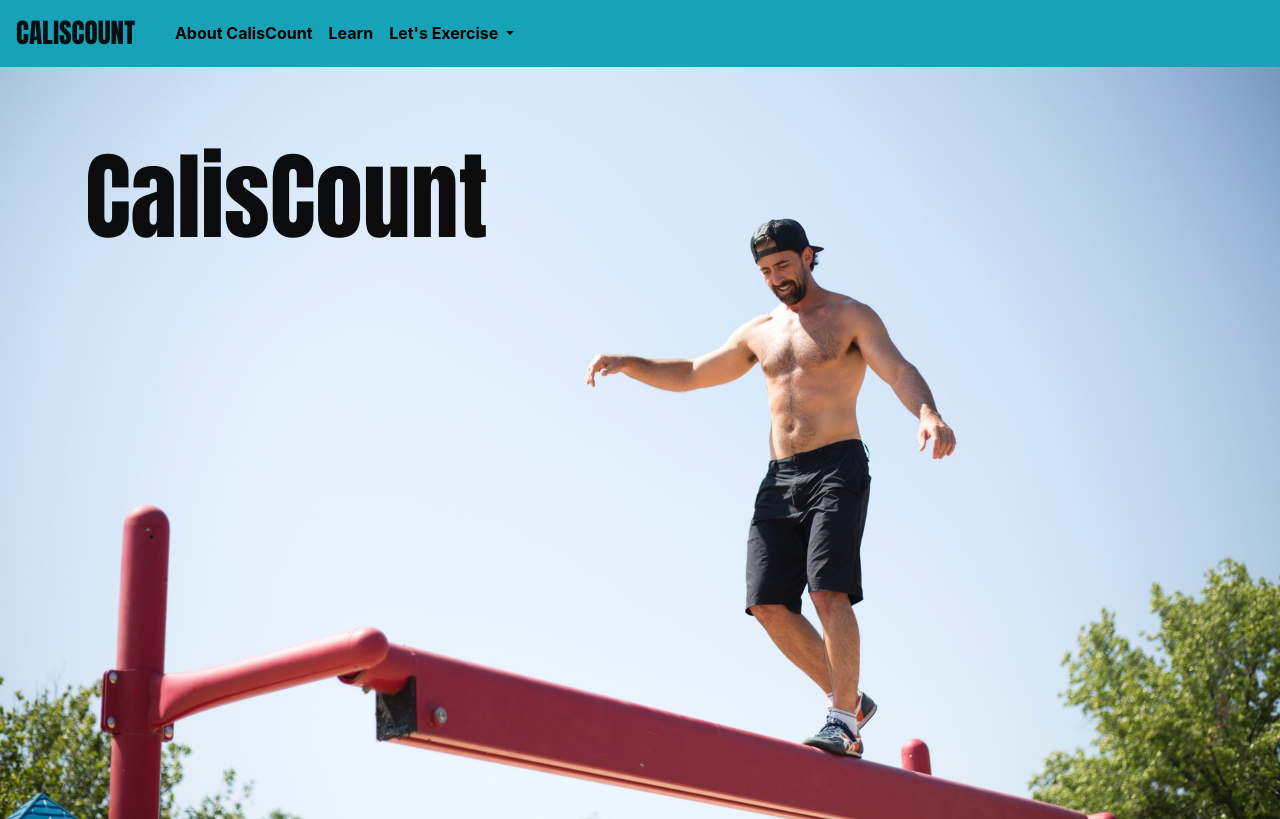
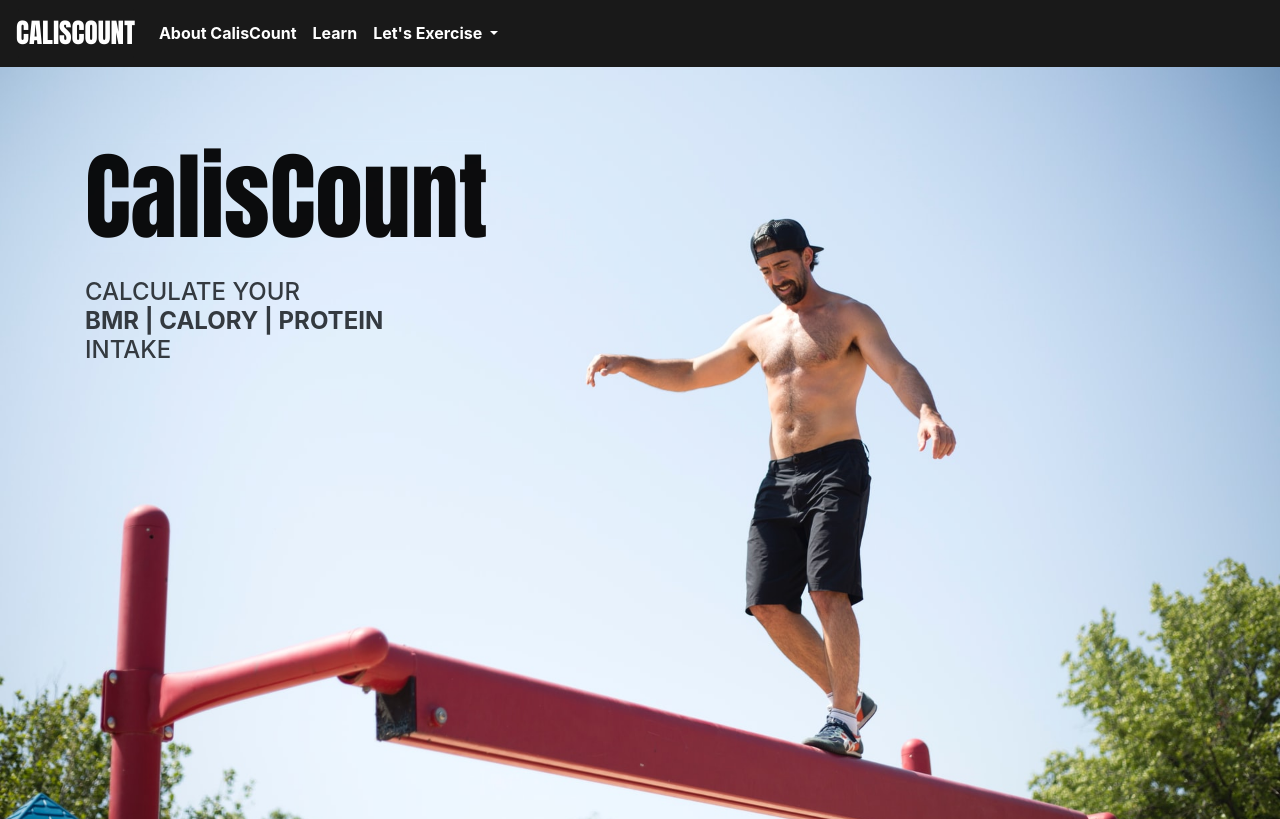
Before and after one commit to mayanksetia13/CalisCount, a Flask app: page / in a window 1280 px wide. Run offline with Flask 2, Linux system fonts and the light colour scheme; some libraries are stand-ins or nearby versions.

Commit message:
Update Styles, Background and Flash Messages

```diff
--- a/Calis/calisfit/routes.py
+++ b/Calis/calisfit/routes.py
@@ -85,7 +85,7 @@
 @login_required
 def logout():
     logout_user()
-    flash('You have been logged out!', 'info')
+    flash('You have been logged out!', 'light')
     return redirect('/')
 
 
--- a/Calis/calisfit/static/css/styles.css
+++ b/Calis/calisfit/static/css/styles.css
@@ -13,10 +13,11 @@
 
 .navbar-brand {
   font-size: 1.7em;
+  color:white!important;
 }
 
 .nav-link {
-  color: black !important;
+  color: white !important;
   font-weight: bold;
 }
 
@@ -33,19 +34,15 @@
 }
 
 .bg-custom {
-  background-image: url("https://static.fitbodybuzz.com/wp-content/uploads/2014/10/benefits-of-calisthenics-1.jpg");
-  height: 50vh;
+  background-image: url("/static/images/bg.jpg");
   background-attachment: fixed;
   background-size: cover;
   background-position: center;
   background-repeat: no-repeat;
 }
 
-.bg-custom div {
-  background-color: white;
-  border-radius: 2em;
-  padding: 2em;
-  height: 12em;
+.bg-custom .p-5{
+  background-color: rgba(0,0,0,0.5);
 }
 
 .bg-landing {
@@ -54,6 +51,10 @@
   background-size: cover;
   background-repeat: no-repeat;
   background-attachment: fixed;
+}
+
+.bg-nav{
+  background-color: rgba(0,0,0,0.9);
 }
 
 .account-img {
--- a/Calis/calisfit/templates/body.html
+++ b/Calis/calisfit/templates/body.html
@@ -1,6 +1,7 @@
 {% extends "common.html" %}
 {% block content %}
 <div class="container pt-5">
+    {{super()}}
     <h2 class='text-center' id="register_heading"> My Body </h2>
     <div class="col-12 col-md-8 col-lg-6 mx-auto pt-5">
         <div class="container-section">
--- a/Calis/calisfit/templates/common.html
+++ b/Calis/calisfit/templates/common.html
@@ -19,8 +19,8 @@
 </head>
 
 <body>
-    <nav class="navbar navbar-expand-lg navbar-light bg-info">
-        <a class="navbar-brand" href="/">CALISCOUNT</a>
+    <nav class="navbar navbar-expand-lg navbar-light bg-nav sticky-top">
+        <a class="navbar-brand mr-0" href="/">CALISCOUNT</a>
         <button class="navbar-toggler" type="button" data-toggle="collapse" data-target="#navbarNavDropdown" aria-controls="navbarNavDropdown" aria-expanded="false" aria-label="Toggle navigation">
             <span class="navbar-toggler-icon"></span>
         </button>
@@ -63,6 +63,7 @@
         </div>
     </nav>
     <div>
+        {% block content %}
         {% with messages = get_flashed_messages(with_categories=true) %}
             {% if messages %}
               {% for category, message in messages %}
@@ -72,7 +73,6 @@
               {% endfor %}
             {% endif %}
         {% endwith %}
-        {% block content %}
         {% endblock%}
     </div>
     <script src="{{url_for('static', filename='js/script.js')}}"></script>
--- a/Calis/calisfit/templates/index.html
+++ b/Calis/calisfit/templates/index.html
@@ -1,9 +1,12 @@
 {% extends "common.html" %}
 {% block content %}
-<div class="bg-landing"
-	style='background-image: url("static/images/bg.jpg");'>
+<div class="bg-landing" style='background-image: url("static/images/bg.jpg");'>
+	{{super()}}
 	<div class="container align-items-center align-items-lg-start  d-flex justify-content-lg-start pt-5">
 		<a href="/about" title="Click here to learn more.." class="display-1 my-4" id="title_header">CalisCount</a>
 	</div>
+	<div class="container">
+		<h4><a class="text-dark" href='/body'>CALCULATE YOUR <br><span class="font-weight-bold">BMR | CALORY | PROTEIN</span><br>INTAKE</a></h4>
+	</div>
 </div>
 {% endblock %}
--- a/Calis/calisfit/templates/login.html
+++ b/Calis/calisfit/templates/login.html
@@ -1,6 +1,7 @@
 {% extends "common.html" %}
 {% block content %}
 <div class="container pt-5">
+	{{super()}}
 	<h2 class='text-center' id="register_heading"> Login </h2>
 	<div class="col-12 col-md-8 col-lg-6 mx-auto pt-5">
 		<div class="container-section">
--- a/Calis/calisfit/templates/profile.html
+++ b/Calis/calisfit/templates/profile.html
@@ -1,6 +1,7 @@
 {% extends "common.html" %}
 {% block content %}
 	<div class="content-section">
+        {{super()}}
 		<div class="media container py-5">
 			<img class="rounded-circle account-img" src="{{ image_file }}">
 			<div class="media-body mt-3">
--- a/Calis/calisfit/templates/register.html
+++ b/Calis/calisfit/templates/register.html
@@ -1,6 +1,7 @@
 {% extends "common.html" %}
 {% block content %}
 <div class="container pt-5">
+    {{super()}}
     <h2 class='text-center' id="register_heading"> Register </h2>
     <div class="col-12 col-md-8 col-lg-6 mx-auto pt-5">
         <div class="container-section">
--- a/Calis/calisfit/templates/track.html
+++ b/Calis/calisfit/templates/track.html
@@ -2,6 +2,7 @@
 
 {% block content %}
 <div class="container">
+    {{super()}}
     <div class="row">
         <div class="col-12 col-lg-8 mx-auto">
             {% if data %}
```
Also changed, not shown: Calis/calisfit/templates/about.html (+28 -10 lines).
